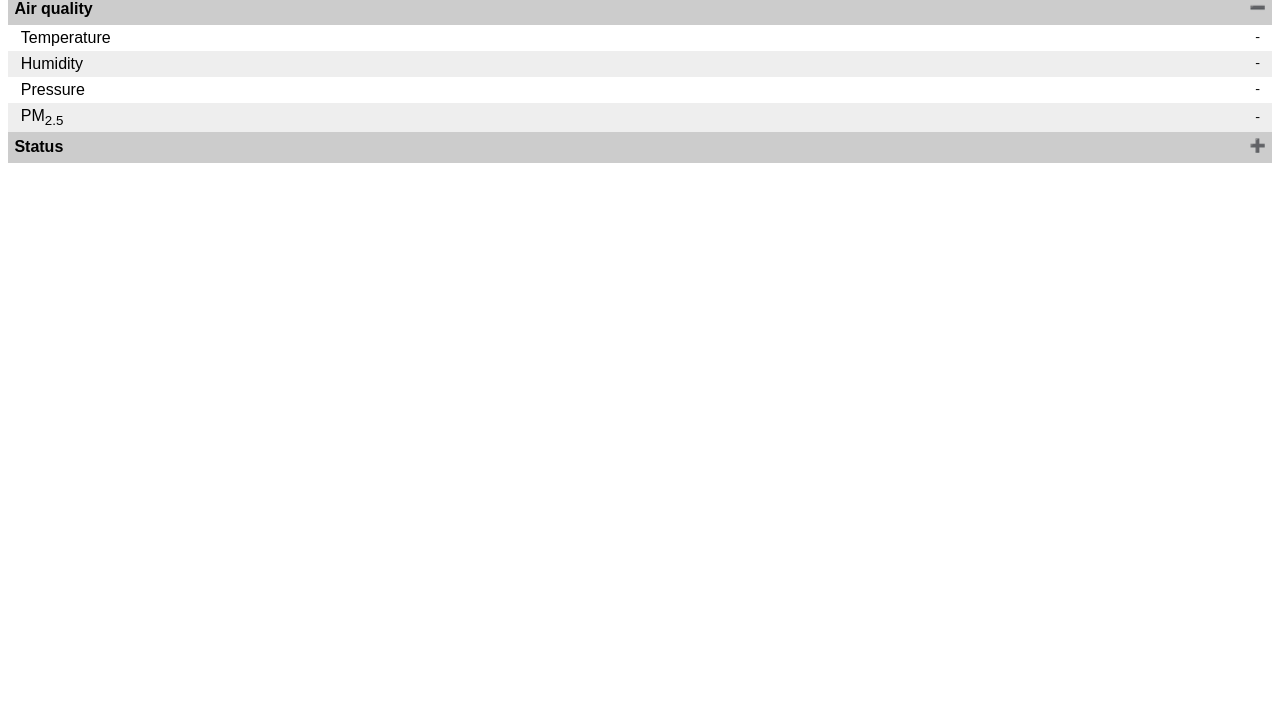
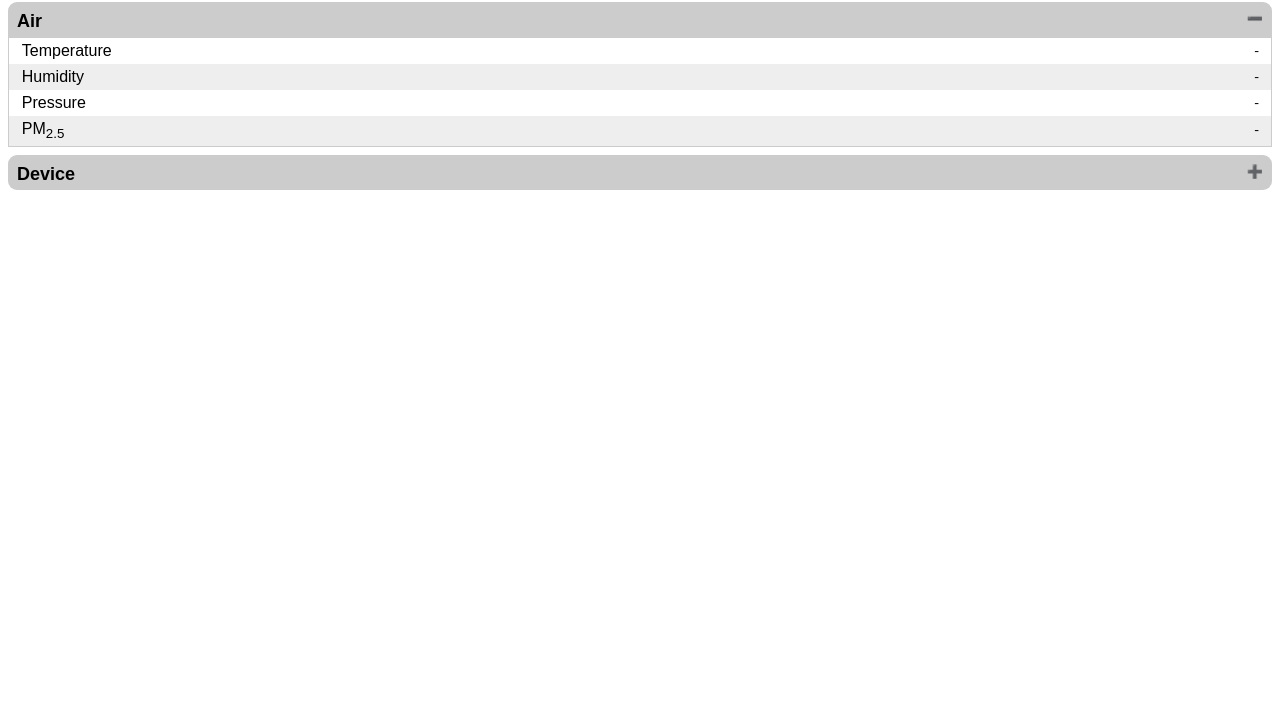
Before and after one commit to m-stefanski/skunk, a plain HTML site: page src/web_content/index.html in a window 1280 px wide. Shown: the part 78-800 px from the top of the page. Drawn offline with Linux system fonts and the light colour scheme; no server answers.

Commit message:
feat: UI groupped in accordions

```diff
--- a/src/web_content/index.html
+++ b/src/web_content/index.html
@@ -14,7 +14,8 @@
       <img src="skunk.svg" />
       <h1>kunks</h1><sup>BETA</sup>
     </div>
-    <div class="accordion">Air quality</div>
+    <div class="section">
+      <div class="accordion">Air</div>
       <div class="panel">
         <table>
           <tr>
@@ -35,7 +36,9 @@
           </tr>
         </table>
       </div>
-    <div class="accordion">Status</div>
+    </div>
+    <div class="section">
+      <div class="accordion">Device</div>
       <div class="panel">
         <table>
           <tr>
@@ -51,6 +54,7 @@
             <td class="value"><span id="status">-</span></td>
           </tr>
         </table>
+      </div>
     </div>
   </body>
   <script>
--- a/src/web_content/style.css
+++ b/src/web_content/style.css
@@ -25,12 +25,20 @@ body {
 
 table {
   border-collapse: collapse;
+  border-width: 0.1em;
+  border-color: #ccc;
+  border-style: solid;
   table-layout: fixed;
   width: 100%;
 }
 
 tr:nth-child(even) {
   background-color: #eeeeee;
+}
+
+tr:last-child {
+  border-bottom-left-radius: 0.25em;
+  border-bottom-right-radius: 0.25em;
 }
 
 td {
@@ -60,6 +68,7 @@ td:nth-child(2) {
 .error {
   border: 1px solid #842029;
   border-radius: .5em;
+  padding: .25em;
   text-align: center;
   background-color: #ffaaaa;
   color: #842029;
@@ -67,9 +76,17 @@ td:nth-child(2) {
 }
 
 .accordion {
+  border-radius: .5em;
   background-color: #ccc;
   font-weight: bold;
-  padding: 0.4em;
+  font-size: large;
+  padding: 0.5em;
+  padding-bottom: 0.3em;
+}
+
+.active {
+  border-bottom-left-radius: 0em;
+  border-bottom-right-radius: 0em;
 }
 
 .panel {
@@ -85,3 +102,8 @@ td:nth-child(2) {
 .active:after {
   content: "\2796";
 }
+
+.section {
+  margin-top: 0.5em;
+  margin-bottom: 0.5em;
+}
```
Also changed, not shown: 2 other files. Lines whose indentation alone changed are shown as unchanged.
